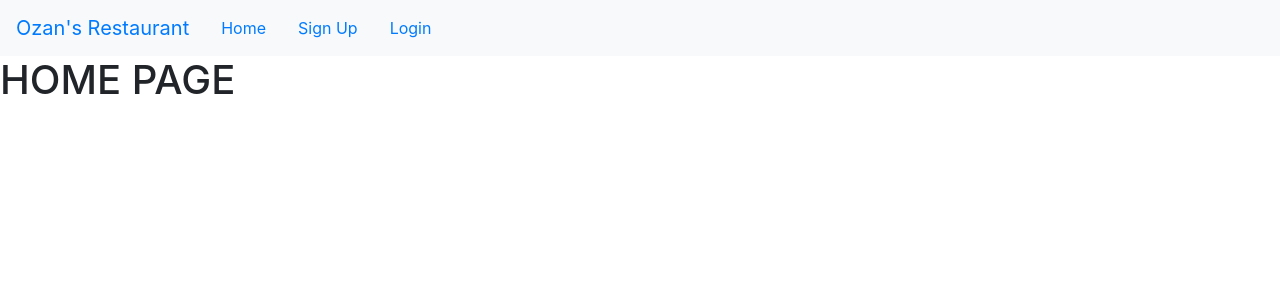
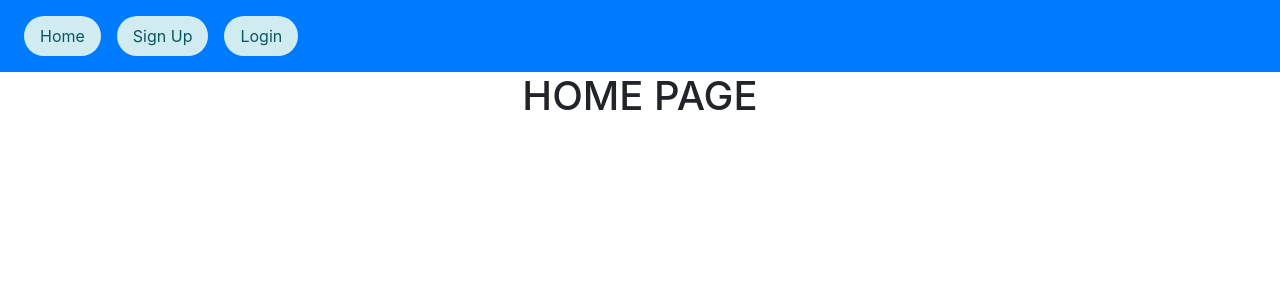
Before and after one commit to Ozan-007/Restaurant_Reservation_App, a Django app: page / in a window 1280 px wide. Shown: the top 300 px of the page. Run offline with Django 4.2, Linux system fonts and the light colour scheme; some libraries are stand-ins or nearby versions.

Commit message:
navbar updated

```diff
--- a/reservation/templates/home.html
+++ b/reservation/templates/home.html
@@ -3,6 +3,6 @@
 
 {% block content %}
 
-   <h1>HOME PAGE</h1>
+   <center><h1>HOME PAGE</h1></center>
 
 {% endblock content %}
--- a/reservation/templates/index.html
+++ b/reservation/templates/index.html
@@ -12,28 +12,29 @@
 
         <title>Restaurant App</title>
       </head>
-      <nav class="navbar navbar-expand-lg navbar-primary bg-light">
-        <a class="navbar-brand" href="">Ozan's Restaurant</a>
+
+      <nav class="navbar navbar-expand-lg navbar-primary bg-primary">
+
           <button class="navbar-toggler" type="button" data-toggle="collapse" data-target="#navbarNav" aria-controls="navbarNav" aria-expanded="false" aria-label="Toggle navigation">
             <span class="navbar-toggler-icon"></span>
           </button>
           <div class="collapse navbar-collapse" id="navbarNav">
             <ul class="nav justify-content-center">
               <li class="nav-item">
-                  <a class="nav-link active" href="{% url 'home' %}">Home</a>
+                <a class="nav-link alert-info" style="margin:0.5rem; border-radius:70px" href="{% url 'home' %}">Home</a>
               </li>
               <li class="nav-item">
-                  <a class="nav-link" href="{% url 'signup' %}">Sign Up</a>
+                <a class="nav-link alert-info" style="margin:0.5rem; border-radius:70px" href="{% url 'signup' %}">Sign Up</a>
               </li>
               <li class="nav-item">
-                  <a class="nav-link" href="{% url 'login' %}">Login</a>
+                <a class="nav-link alert-info" style="margin:0.5rem; border-radius:70px" href="{% url 'login' %}">Login</a>
               </li>
             </ul>
           </div>
           {% if request.user.username %}
 
           <span style="font-size:1rem; padding-right: 2rem;">Hello {{request.user.username}}</span>
-        <span><a href="{% url 'logout' %}">Logout</a></span>
+          <span><a class="nav-link alert-info" style="margin:0.5rem; border-radius:70px" href="{% url 'logout' %}">Logout</a></span>
           {% endif %}
 
         </nav>
```
Also changed, not shown: static/images/Untitled design.png (added), static/images/nav.jpg (added). Lines whose indentation alone changed are shown as unchanged.
